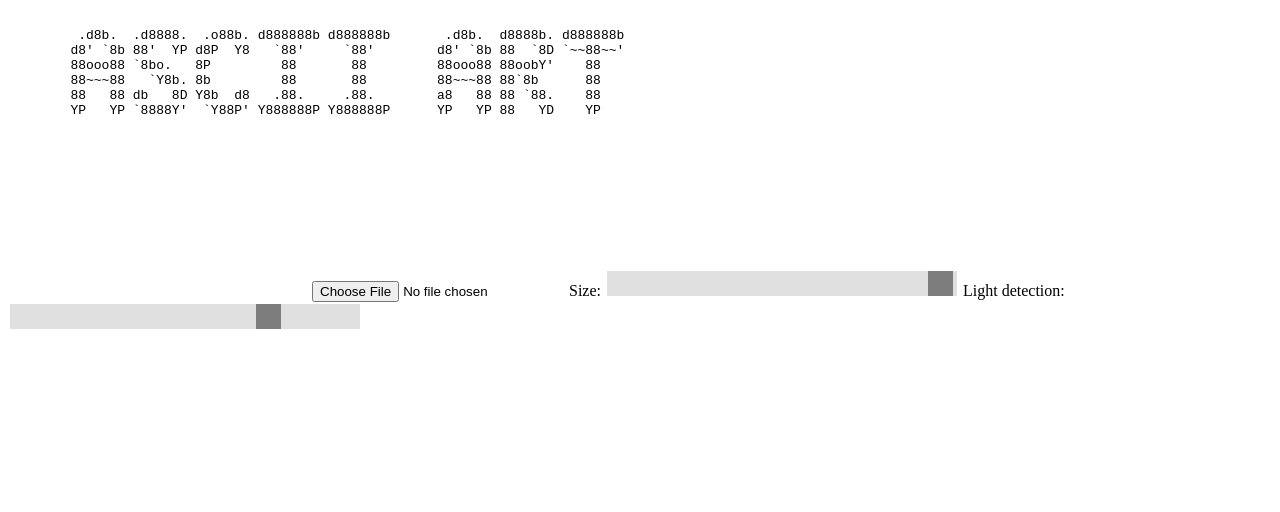
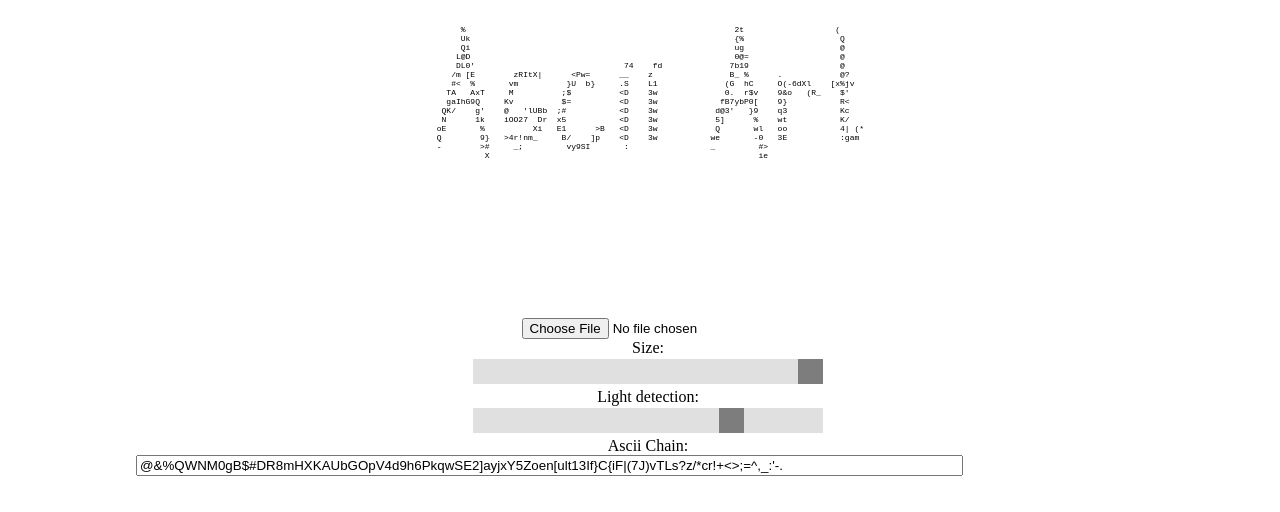
Before and after one commit to pea5e/Ascii-Art, a plain HTML site: page index.html in a window 1280 px wide. Drawn offline with Linux system fonts and the light colour scheme.

Commit message:
paag script

```diff
--- a/index.html
+++ b/index.html
@@ -8,6 +8,17 @@
         html,body{
             width:100%;
             height: 100%;
+        }
+        header{
+            font-size: 8px;
+            display: flex;
+            justify-content: center;
+        }
+        form{
+            justify-content: center;
+            display: flex;
+            align-items: center;
+            flex-direction: column;
         }
         label{
             /*display: none;*/
@@ -46,20 +57,28 @@
     </style>
 </head>
 <body>
-    <header><code><pre>
-         .d8b.  .d8888.  .o88b. d888888b d888888b       .d8b.  d8888b. d888888b
-        d8' `8b 88'  YP d8P  Y8   `88'     `88'        d8' `8b 88  `8D `~~88~~'
-        88ooo88 `8bo.   8P         88       88         88ooo88 88oobY'    88
-        88~~~88   `Y8b. 8b         88       88         88~~~88 88`8b      88
-        88   88 db   8D Y8b  d8   .88.     .88.        a8   88 88 `88.    88
-        YP   YP `8888Y'  `Y88P' Y888888P Y888888P      YP   YP 88   YD    YP
-    </pre></code></header>
-    <canvas></canvas>
-    <input type="file" accept=".jpg,.jpeg,.png">
-    <label>Size:</label>
-    <input type="range"  class="slider" min="20" max="100" value="99">
-    <label>Light detection:</label>
-    <input type="range"  class="slider" min="30" max="255" value="200">
+    <header>
+        <code><pre>
+        </pre></code>
+    </header>
+    <form>
+        <canvas></canvas>
+        <div>
+            <input type="file" accept=".jpg,.jpeg,.png">
+        </div>
+        <label>Size:</label>
+        <div>
+            <input type="range"  class="slider" min="1" max="5" value="5">
+        </div>
+        <label>Light detection:</label>
+        <div>
+            <input type="range"  class="slider" min="30" max="255" value="200">
+        </div>
+        <label>Ascii Chain:</label>
+        <div style="width: 80%;">
+            <input type="text" style="width: 80%;" id="ascii" value="@&%QWNM0gB$#DR8mHXKAUbGOpV4d9h6PkqwSE2]ayjxY5Zoen[ult13If}C{iF|(7J)vTLs?z/*cr!+<>;=^,_:'-. "/>
+        </div>
+    </form>
     <p></p>
     <br>
     <code><pre id="ascii_art"></pre></code>
--- a/paag.js
+++ b/paag.js
@@ -1,6 +1,3 @@
-
-const shadow = "@&%QWNM0gB$#DR8mHXKAUbGOpV4d9h6PkqwSE2]ayjxY5Zoen[ult13If}C{iF|(7J)vTLs?z/*cr!+<>;=^,_:'-.` "
-
 
 
 
@@ -13,18 +10,37 @@ async function toBase64(file) {
     });
 }
 
+document.getElementsByTagName("pre")[0].innerText = `
+           %                                                        2t                   (
+           Uk                                                       {%                    Q
+           Qi                                                       ug                    @
+          L@D                                                       0@=                   @
+          DL0'                               74    fd              7b19                   @
+         /m [E        zRItX|      <Pw=      __    z                B_ %      .            @?
+         #<  %       vm          }U  b}     .S    L1              (G  hC     O(-6dXl    [x%jv
+        TA   AxT     M          ;$          <D    3w              0.  r$v    9&o   (R_    $'
+        gaIhG9Q     Kv          $=          <D    3w             fB7ybP0[    9}           R<
+       QK/    g'    @   'lUBb  ;#           <D    3w            d@3'   }9    q3           Kc
+       N      1k    iOO27  Dr  x5           <D    3w            5]      %    wt           K/
+      oE       %          Xi   E1      >B   <D    3w            Q       wl   oo           4| (*
+      Q        9}   >4r!nm_     B/    ]p    <D    3w           we       -0   3E           :gam
+      -        >#     _;         vy9SI       :                 _         #>
+                X                                                        ie                    `
 const input = document.querySelector('input');
 const range = document.getElementsByClassName('slider')[0];
 const lightdetect = document.getElementsByClassName('slider')[1];
 
-
+input.addEventListener('click',()=>{
+    input.value = ""
+})
 
 input.addEventListener('change',async function draw() {
+    const shadow = document.getElementById("ascii").value;
     const asciiArt = document.getElementById("ascii_art");
-    // const sh = (101-range.value)*5
-    // const sw = (101-range.value)*3
-    const sh = 5
-    const sw = 3
+    const sh = (6-range.value)*4
+    const sw = (6-range.value)*3
+    // const sh = 5
+    // const sw = 3
     const light = lightdetect.value
     const avg = lightdetect.value/shadow.length;
     asciiArt.innerText = ""
```
